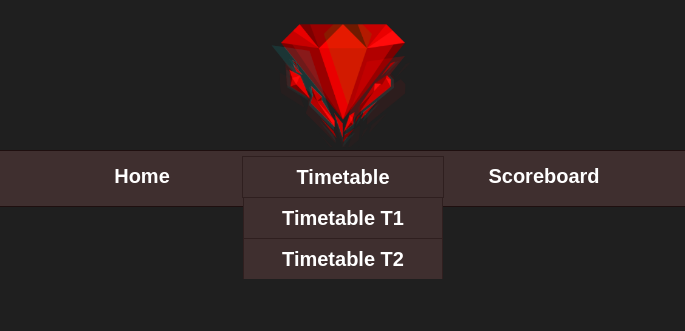
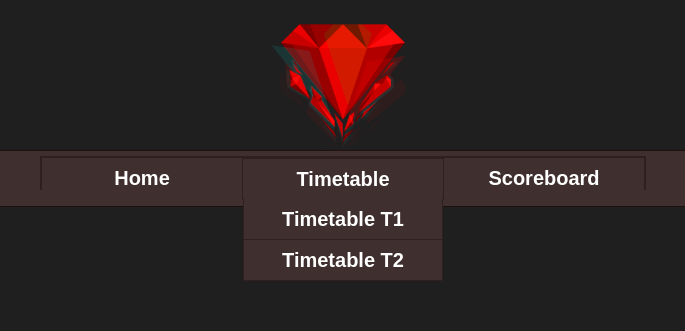
Before and after one commit to CrystaLLeaguegh/CrystalLeaguegh.github.io, a plain HTML site: page index.html in a window 1280 px wide. In both pictures the pointer is over the element 640 px from the left and 171 px from the top of the page. Shown: the top 331 px of the page, 297-982 px from the left. Drawn offline with Linux system fonts and the light colour scheme; a web font is replaced by a local one.

Commit message:
Update style.css

```diff
--- a/styles/style.css
+++ b/styles/style.css
@@ -88,6 +88,10 @@ ol{
 	height:30px;
 	line-height:200%;
 	display: inline-block;
+	border: 1px solid #2f1f1f;
+}
+ol:hover{
+	border: 2px solid #2f1f1f;
 }
 ol a{
 	color:#ffffff;
@@ -123,12 +127,13 @@ ol > li > ul > li{
 	background-color:#3f2f2f;
 	position:relative;
 	z-index:100;
-	border-top:1px solid  #2f1f1f;
 	border-left:1px solid  #2f1f1f;
 	border-right:1px solid  #2f1f1f;
+	border-bottom:1px solid  #2f1f1f;
 }
 ol > li > ul > li:hover{
 	background-color:#4f3f3f;
+	border:2px solid #2f1f1f;
 }
 ol > li > ul > li:hover > a{
 	color:#1f0f0f;
```
